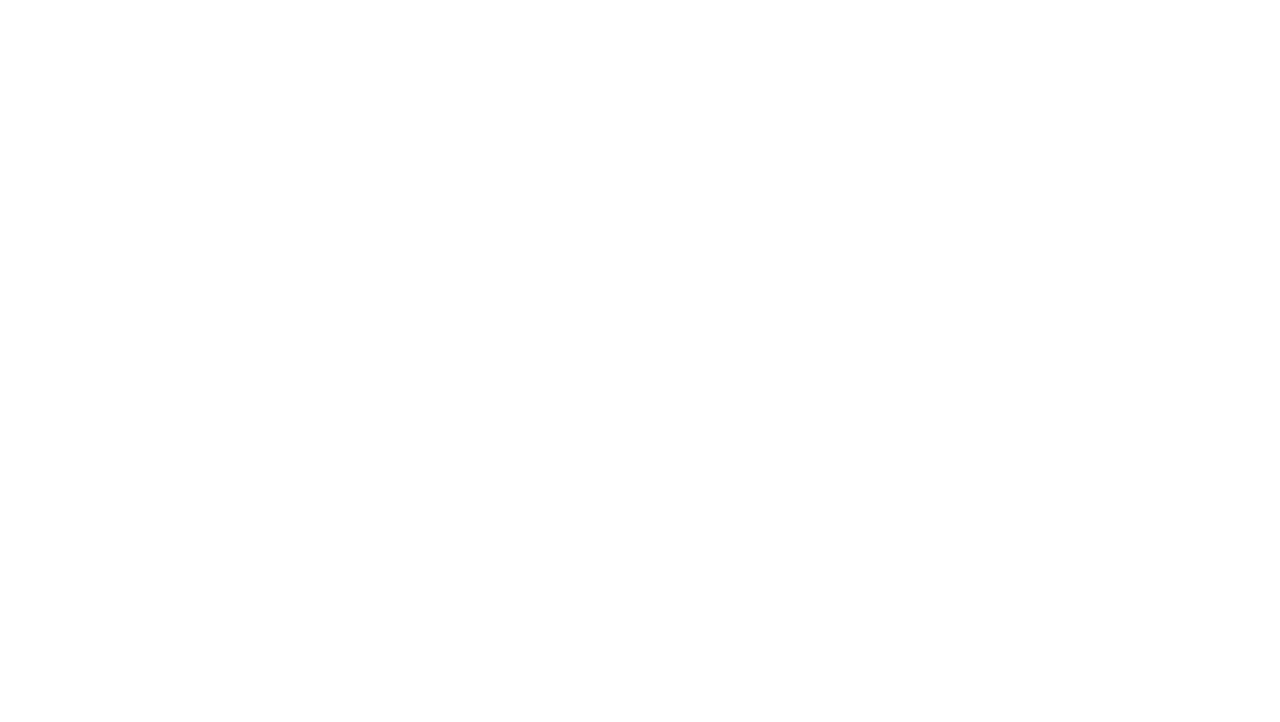
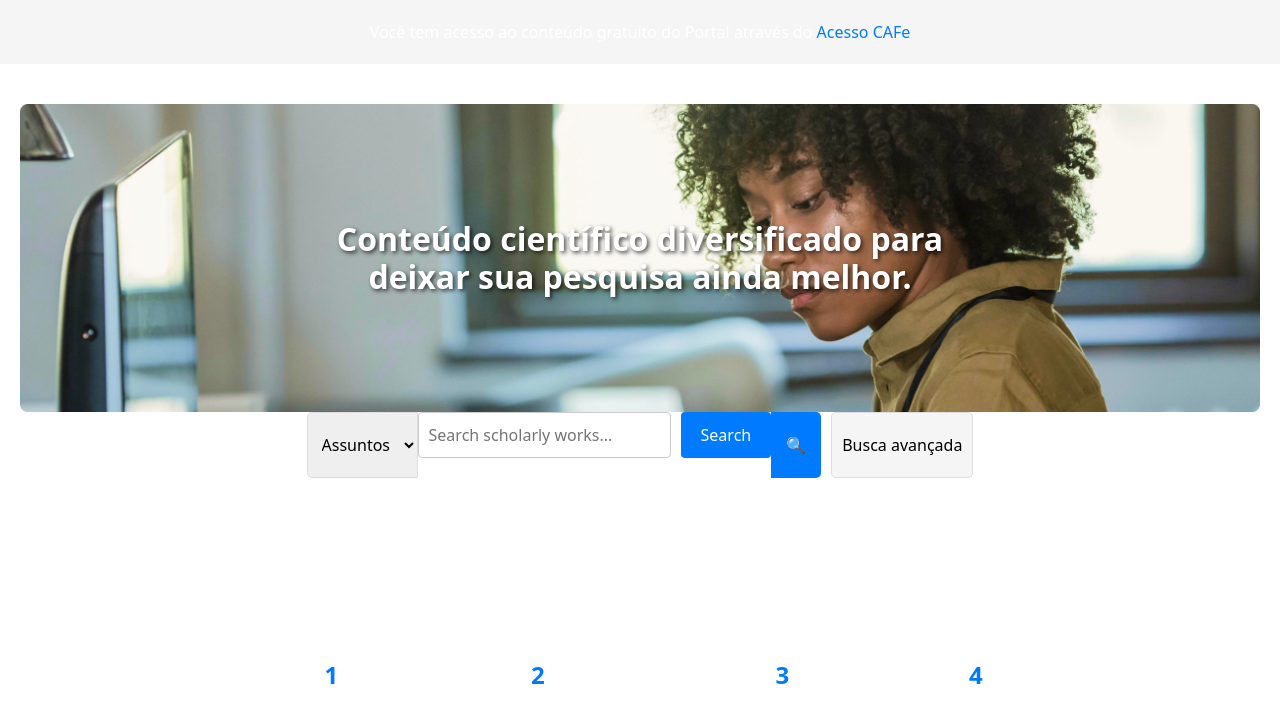
Before and after one commit to fernandesbarreto/capes-hacka, a React (Create React App) app in the folder capes/: page /home in a window 1280 px wide. Before the commit this address had no page. Shown: the top 722 px of the page. Built offline with nearby package versions, Linux system fonts and the light colour scheme; a web font is replaced by a local one.

Commit message:
CHORE: image with title

```diff
--- a/capes/src/App.js
+++ b/capes/src/App.js
@@ -5,6 +5,7 @@ import { BrowserRouter as Router, Route, Routes } from "react-router-dom";
 import SearchArea from "./components/SearchArea";
 import Workcapes from "./components/Workcapes";
 import ResearchGroup from "./components/ResearchGroup";
+import TelaPortalCAPES from "./pages/Home.js";
 import "bootstrap/dist/css/bootstrap.min.css";
 
 function App() {
@@ -12,6 +13,7 @@ function App() {
     <Router>
       <Routes>
         <Route path="/" element={<SearchArea />} />
+        <Route path="/home" element={<TelaPortalCAPES />} />
         <Route path="/workcapes" element={<Workcapes />} />
         <Route path="/researchgroup" element={<ResearchGroup />} />
       </Routes>
--- /dev/null
+++ b/capes/src/pages/Home.js
@@ -0,0 +1,167 @@
+import React from "react";
+import SearchBar from "../components/SearchBar";
+import woman from "../assets/mulher.png";
+
+const TelaPortalCAPES = () => {
+  return (
+    <div style={styles.container}>
+      {/* Cabeçalho */}
+      <div style={styles.header}>
+        <p style={{ margin: 0 }}>
+          Você tem acesso ao conteúdo gratuito do Portal através do{" "}
+          <span style={styles.link}>Acesso CAFe</span>
+        </p>
+      </div>
+
+      {/* Seção Principal */}
+      <div style={styles.main}>
+        <div style={styles.container}>
+          <img
+            src={woman}
+            alt="Woman working on a computer"
+            style={styles.image}
+          />
+          <h1 style={styles.title}>
+            Conteúdo científico diversificado para deixar sua pesquisa ainda
+            melhor.
+          </h1>
+        </div>
+
+        {/* Barra de Busca */}
+        <div style={styles.searchBar}>
+          <select style={styles.select}>
+            <option>Assuntos</option>
+          </select>
+          <SearchBar />
+          <button style={styles.searchButton}>🔍</button>
+          <button style={styles.advancedSearchButton}>Busca avançada</button>
+        </div>
+
+        {/* Como acessar os materiais */}
+        <div style={styles.infoSection}>
+          <h2 style={styles.sectionTitle}>
+            Como acessar os materiais do Portal?
+          </h2>
+          <p>
+            O Portal de Periódicos da CAPES disponibiliza a assinatura de
+            diversos conteúdos científicos para toda a comunidade acadêmica.
+            Pelo Portal, você é capaz de encontrar quais materiais estão
+            disponíveis e solicitar o acesso gratuito a eles, através do
+            endereço eletrônico de cada editor/autor.
+          </p>
+
+          {/* Passos */}
+          <div style={styles.stepsContainer}>
+            <div>
+              <span style={styles.step}>1</span>
+              <p>Pesquise pelo conteúdo desejado</p>
+            </div>
+            <div>
+              <span style={styles.step}>2</span>
+              <p>Entre/cadastre-se para receber seu acesso</p>
+            </div>
+            <div>
+              <span style={styles.step}>3</span>
+              <p>Veja o conteúdo de forma gratuita em cada site</p>
+            </div>
+            <div>
+              <span style={styles.step}>4</span>
+              <p>Enriqueça sua pesquisa</p>
+            </div>
+          </div>
+        </div>
+      </div>
+    </div>
+  );
+};
+
+export default TelaPortalCAPES;
+
+const styles = {
+  header: {
+    backgroundColor: "#f5f5f5",
+    padding: "20px",
+    textAlign: "center",
+  },
+  link: {
+    color: "#007bff",
+    cursor: "pointer",
+  },
+  main: {
+    padding: "40px 20px",
+    textAlign: "center",
+  },
+  searchBar: {
+    display: "flex",
+    justifyContent: "center",
+    marginBottom: "40px",
+  },
+  select: {
+    padding: "10px",
+    border: "1px solid #ddd",
+    borderRadius: "5px 0 0 5px",
+    outline: "none",
+  },
+  input: {
+    padding: "10px",
+    width: "300px",
+    border: "1px solid #ddd",
+    borderLeft: "none",
+    outline: "none",
+  },
+  searchButton: {
+    padding: "10px 15px",
+    backgroundColor: "#007bff",
+    color: "#fff",
+    border: "none",
+    borderRadius: "0 5px 5px 0",
+    cursor: "pointer",
+  },
+  advancedSearchButton: {
+    padding: "10px",
+    marginLeft: "10px",
+    backgroundColor: "#f5f5f5",
+    border: "1px solid #ddd",
+    borderRadius: "5px",
+    cursor: "pointer",
+  },
+  infoSection: {
+    textAlign: "left",
+    maxWidth: "800px",
+    margin: "0 auto",
+  },
+  sectionTitle: {
+    fontSize: "1.5em",
+    fontWeight: "bold",
+  },
+  stepsContainer: {
+    display: "flex",
+    justifyContent: "space-around",
+    textAlign: "center",
+    marginTop: "30px",
+  },
+  step: {
+    fontSize: "1.5em",
+    fontWeight: "bold",
+    color: "#007bff",
+    marginBottom: "10px",
+  },
+  container: {
+    position: "relative",
+    textAlign: "center",
+    color: "white",
+  },
+  image: {
+    width: "100%",
+    height: "auto",
+  },
+  title: {
+    position: "absolute",
+    top: "50%",
+    left: "50%",
+    transform: "translate(-50%, -50%)",
+    fontSize: "2em",
+    fontWeight: "bold",
+    textShadow: "2px 2px 4px rgba(0, 0, 0, 0.7)", // Optional for better readability
+  },
+};
```
Also changed, not shown: capes/src/assets/mulher.png (added).
